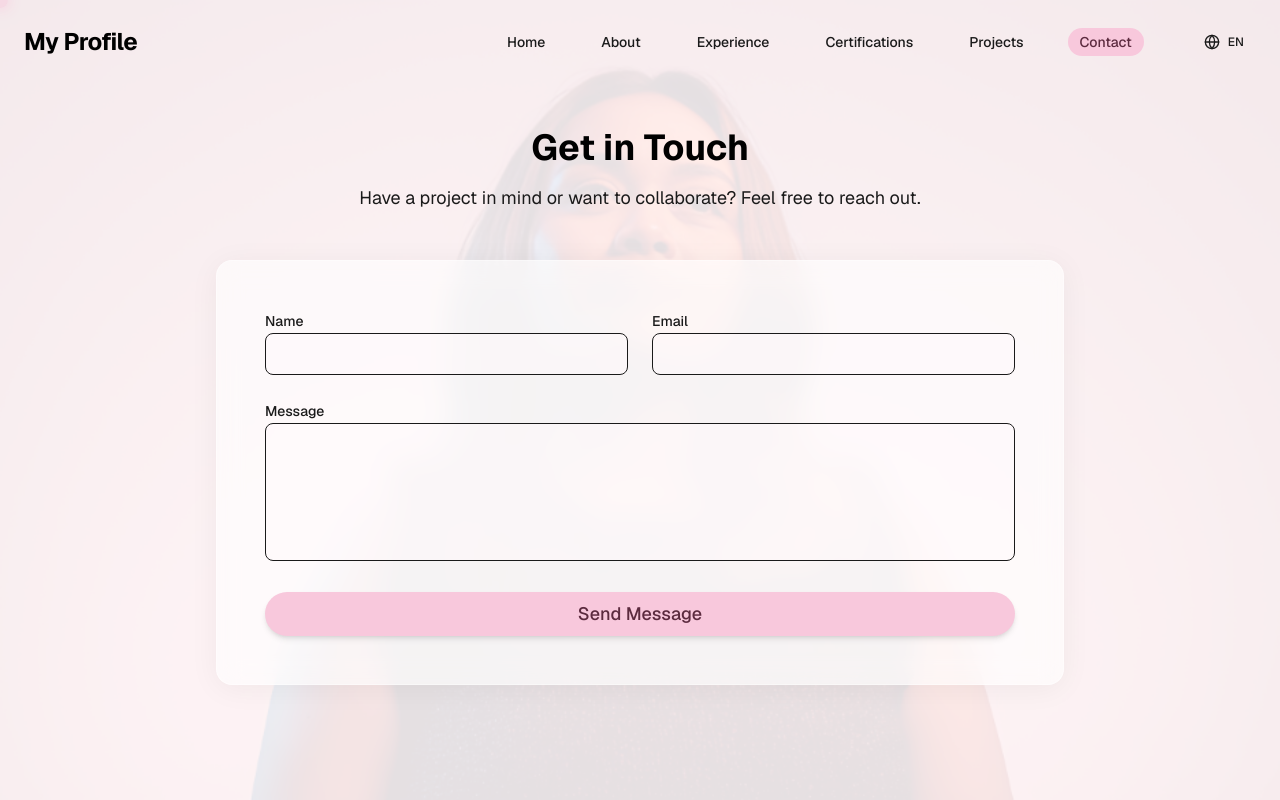
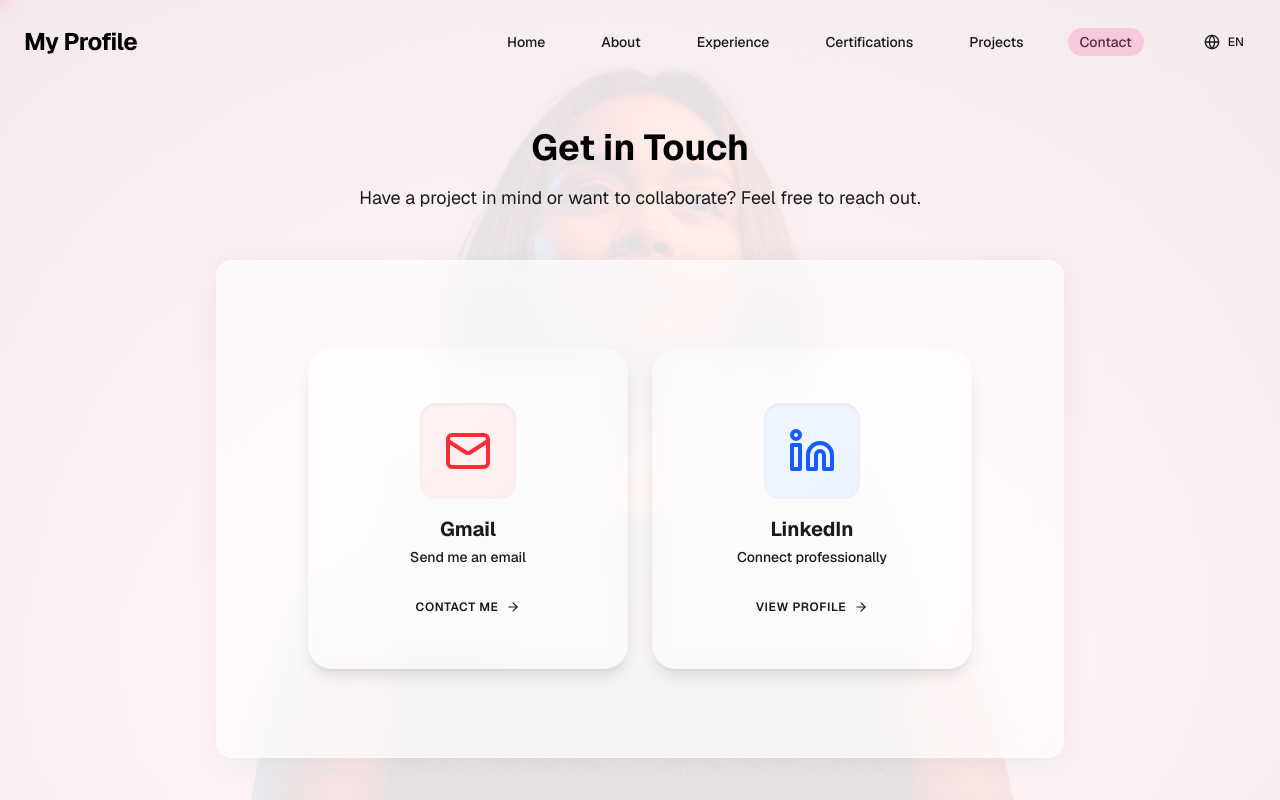
Before and after one commit to longlife4everest/aries-baby, a Next.js app: page /en/contact in a window 1280 px wide. Shown: the top 800 px of the page. Built offline with nearby package versions, Linux system fonts and the light colour scheme.

Commit message:
edit section about

```diff
--- a/messages/en.json
+++ b/messages/en.json
@@ -26,19 +26,19 @@
       "klinikgo": {
         "title": "System Analyst Intern",
         "company": "Klinikgo",
-        "duration": "Duration",
+        "duration": "2025",
         "description": "Analyzed system requirements and optimized workflow processes."
       },
       "jiu": {
         "title": "Internal Control Unit",
         "company": "Jakarta International University",
-        "duration": "Duration",
+        "duration": "2024",
         "description": "Monitored internal compliance and control systems."
       },
       "dinas": {
         "title": "Archive Administration Intern",
         "company": "Dinas Kearsipan",
-        "duration": "Duration",
+        "duration": "2022",
         "description": "Managed digital and physical archives improving accessibility."
       }
     }
--- a/messages/id.json
+++ b/messages/id.json
@@ -26,19 +26,19 @@
       "klinikgo": {
         "title": "Magang Analis Sistem",
         "company": "Klinikgo",
-        "duration": "Durasi",
+        "duration": "2025",
         "description": "Menganalisis kebutuhan sistem dan mengoptimalkan proses alur kerja."
       },
       "jiu": {
         "title": "Unit Pengendalian Internal",
         "company": "Jakarta International University",
-        "duration": "Durasi",
+        "duration": "2024",
         "description": "Memantau kepatuhan internal dan sistem pengendalian."
       },
       "dinas": {
         "title": "Magang Administrasi Arsip",
         "company": "Dinas Kearsipan",
-        "duration": "Durasi",
+        "duration": "2022",
         "description": "Mengelola arsip digital dan fisik meningkatkan aksesibilitas."
       }
     }
--- a/src/components/layout/ContactForm.tsx
+++ b/src/components/layout/ContactForm.tsx
@@ -1,83 +1,52 @@
-
 "use client";
 
-import { useTranslations } from 'next-intl';
-import { useState } from 'react';
-import { submitContact } from '@/lib/actions';
-import { Button } from "@/components/ui/Button";
-import { Send } from "lucide-react";
+import { motion } from "framer-motion";
+import { Linkedin, Mail, ArrowRight } from "lucide-react";
 
 export function ContactForm() {
-  const t = useTranslations('Contact.form');
-  const [pending, setPending] = useState(false);
-  const [success, setSuccess] = useState(false);
+  return (
+    <div className="flex flex-col md:flex-row gap-6 justify-center items-center w-full min-h-[400px]">
+      <motion.a
+        href="mailto:rumbewas.isabella@gmail.com"
+        whileHover={{ scale: 1.05, y: -5 }}
+        whileTap={{ scale: 0.95 }}
+        className="flex flex-col items-center justify-center gap-4 p-8 bg-white/5 backdrop-blur-md border border-white/10 rounded-3xl shadow-lg hover:shadow-xl hover:bg-white/10 transition-all w-full max-w-[320px] aspect-square group cursor-pointer"
+      >
+        <div className="p-6 bg-gradient-to-br from-red-50 to-red-100/50 text-red-500 rounded-2xl group-hover:scale-110 transition-transform duration-300 shadow-inner">
+          <Mail size={48} />
+        </div>
+        <div className="text-center space-y-1">
+          <h3 className="font-bold text-xl text-foreground">Gmail</h3>
+          <p className="text-sm text-muted-foreground/80 font-medium">Send me an email</p>
+        </div>
+        <motion.div
+          className="mt-4 flex items-center gap-2 text-xs font-semibold uppercase tracking-wider text-muted-foreground group-hover:text-red-500 transition-colors"
+        >
+          Contact Me <ArrowRight size={14} className="group-hover:translate-x-1 transition-transform" />
+        </motion.div>
+      </motion.a>
 
-  async function handleSubmit(formData: FormData) {
-    setPending(true);
-    await submitContact(formData);
-    setPending(false);
-    setSuccess(true);
-  }
-
-  if (success) {
-    return (
-      <div className="text-center py-12 space-y-4">
-        <div className="w-16 h-16 bg-green-100 text-green-600 rounded-full flex items-center justify-center mx-auto">
-          <Send size={32} />
+      <motion.a
+        href="https://www.linkedin.com/in/isabellachristianirumbewas-661201312/"
+        target="_blank"
+        rel="noopener noreferrer"
+        whileHover={{ scale: 1.05, y: -5 }}
+        whileTap={{ scale: 0.95 }}
+        className="flex flex-col items-center justify-center gap-4 p-8 bg-white/5 backdrop-blur-md border border-white/10 rounded-3xl shadow-lg hover:shadow-xl hover:bg-white/10 transition-all w-full max-w-[320px] aspect-square group cursor-pointer"
+      >
+        <div className="p-6 bg-gradient-to-br from-blue-50 to-blue-100/50 text-blue-600 rounded-2xl group-hover:scale-110 transition-transform duration-300 shadow-inner">
+          <Linkedin size={48} />
         </div>
-        <h3 className="text-2xl font-bold">{t('success')}</h3>
-        <Button onClick={() => setSuccess(false)} variant="outline">
-          Send another
-        </Button>
-      </div>
-    );
-  }
-
-  return (
-    <form action={handleSubmit} className="space-y-6">
-      <div className="grid grid-cols-1 md:grid-cols-2 gap-6">
-        <div className="space-y-2">
-          <label htmlFor="name" className="text-sm font-medium">
-            {t('name')}
-          </label>
-          <input
-            id="name"
-            name="name"
-            type="text"
-            required
-            className="w-full px-4 py-2 rounded-lg border border-input bg-background/50 focus:outline-none focus:ring-2 focus:ring-accent/20"
-          />
+        <div className="text-center space-y-1">
+          <h3 className="font-bold text-xl text-foreground">LinkedIn</h3>
+          <p className="text-sm text-muted-foreground/80 font-medium">Connect professionally</p>
         </div>
-        <div className="space-y-2">
-          <label htmlFor="email" className="text-sm font-medium">
-            {t('email')}
-          </label>
-          <input
-            id="email"
-            name="email"
-            type="email"
-            required
-            className="w-full px-4 py-2 rounded-lg border border-input bg-background/50 focus:outline-none focus:ring-2 focus:ring-accent/20"
-          />
-        </div>
-      </div>
-
-      <div className="space-y-2">
-        <label htmlFor="message" className="text-sm font-medium">
-          {t('message')}
-        </label>
-        <textarea
-          id="message"
-          name="message"
-          required
-          rows={5}
-          className="w-full px-4 py-2 rounded-lg border border-input bg-background/50 focus:outline-none focus:ring-2 focus:ring-accent/20 resize-none"
-        />
-      </div>
-
-      <Button type="submit" size="lg" className="w-full" disabled={pending}>
-        {pending ? "Sending..." : t('submit')}
-      </Button>
-    </form>
+        <motion.div
+          className="mt-4 flex items-center gap-2 text-xs font-semibold uppercase tracking-wider text-muted-foreground group-hover:text-blue-600 transition-colors"
+        >
+          View Profile <ArrowRight size={14} className="group-hover:translate-x-1 transition-transform" />
+        </motion.div>
+      </motion.a>
+    </div>
   );
 }
```
